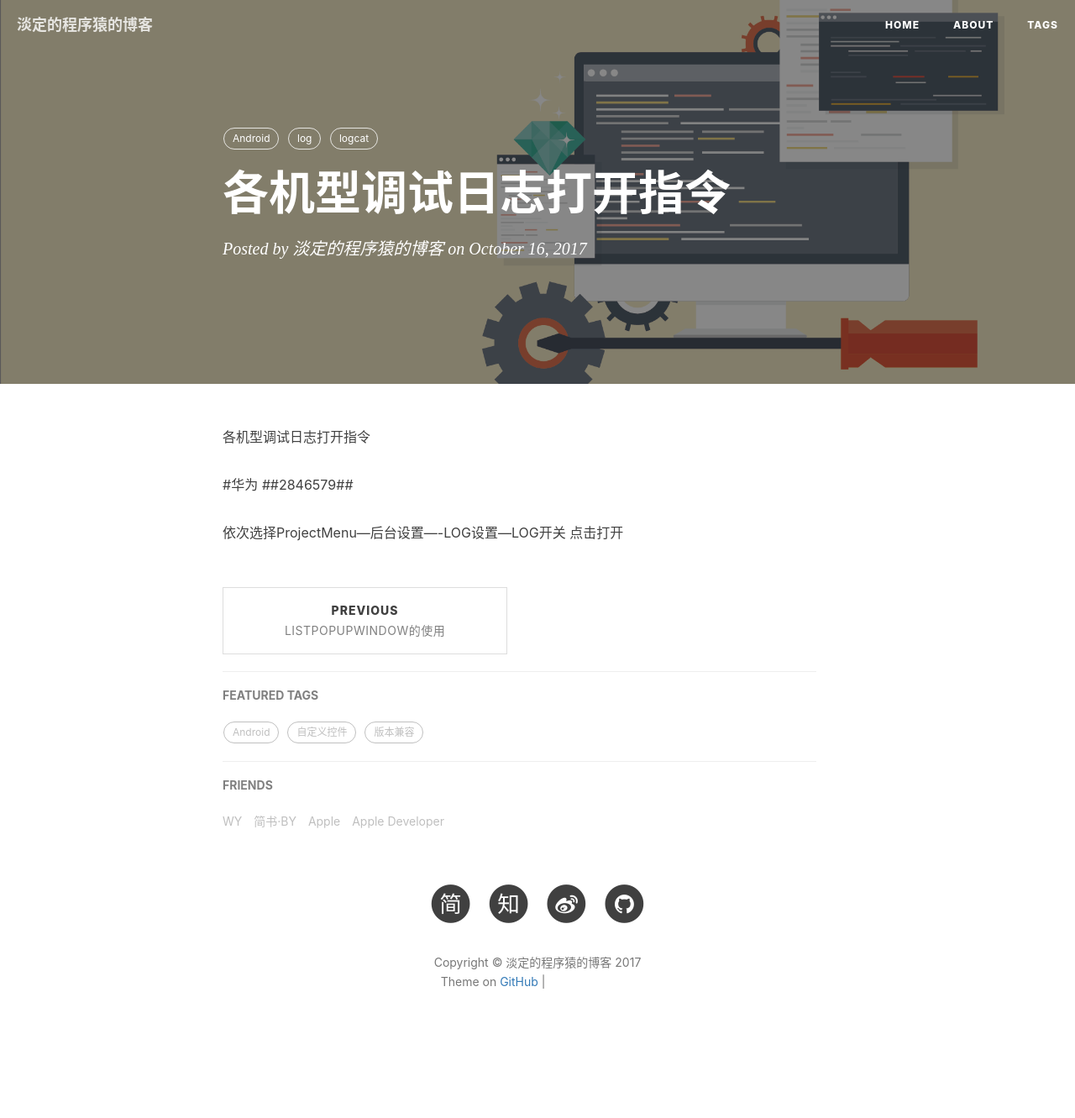
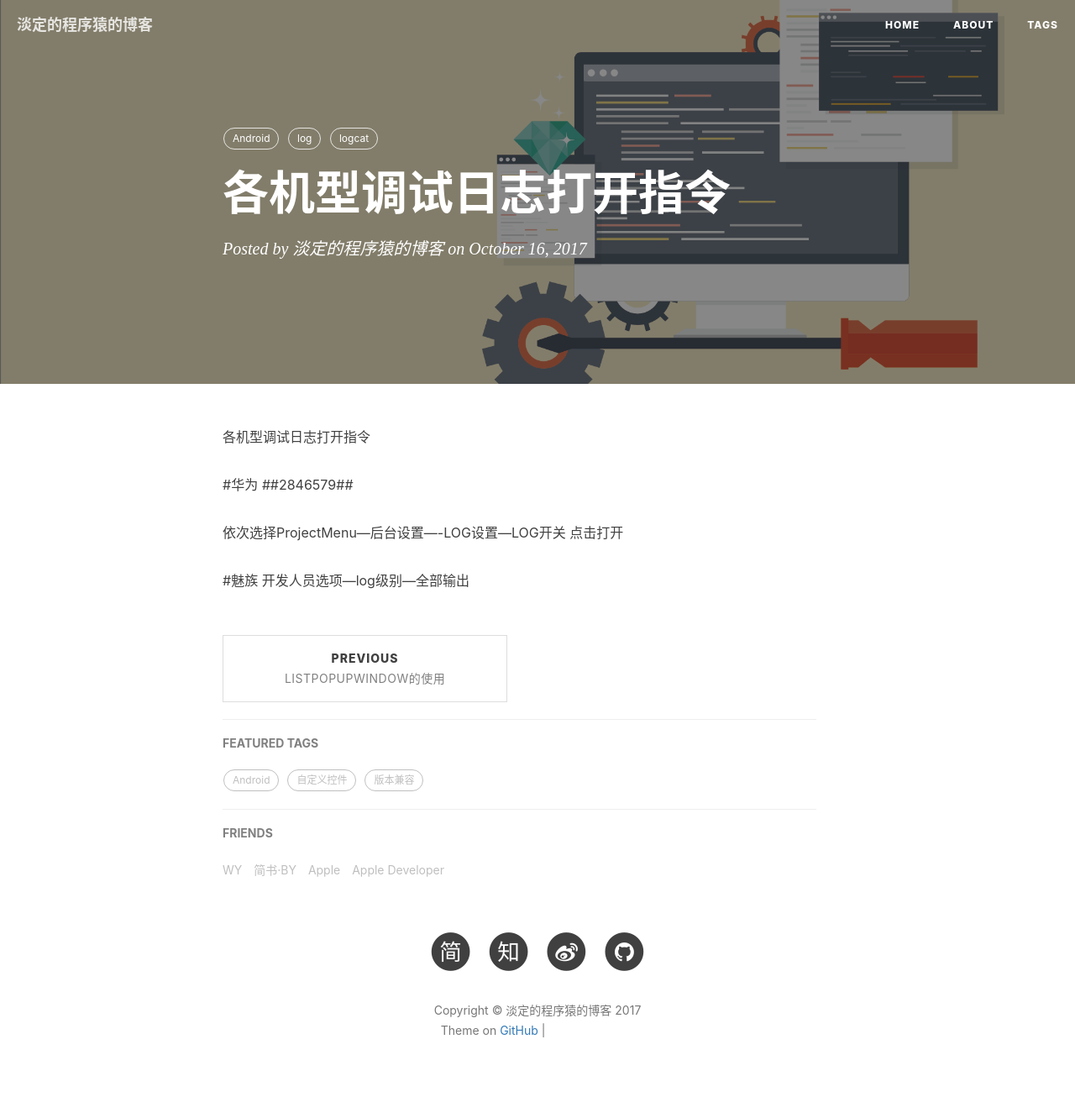
Before and after one commit to 976112643/976112643.github.io, a Jekyll site: the page built from _posts/2017-10-16-the-post-108.md, in a window 1280 px wide. Shown: the whole page at 84% size. Built offline with Jekyll 4.4.1, drawn with Linux system fonts in a browser that asks for light colours; nearby versions of some CDN libraries; comment, search, counter and statistics services are not loaded; before the commit the page ends 1273 px from its top, so only the background shows below that; grey boxes are pictures that could not be loaded.

Commit message:
update from Jekyller

```diff
--- a/_posts/2017-10-16-the-post-108.md
+++ b/_posts/2017-10-16-the-post-108.md
@@ -22,3 +22,6 @@ title: 各机型调试日志打开指令
 *#*#2846579#*#*
 
 依次选择ProjectMenu---后台设置----LOG设置---LOG开关 点击打开
+
+#魅族
+开发人员选项---log级别---全部输出
```
Also changed, not shown: other parts of _posts/2017-10-16-the-post-108.md (+1 -1 lines).
